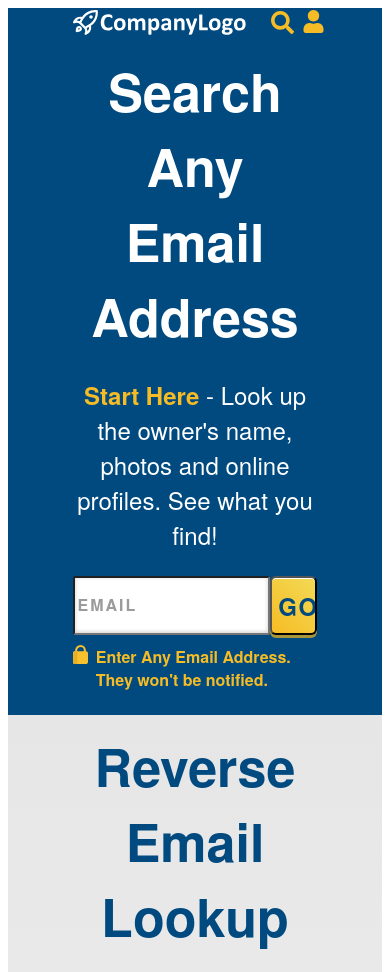
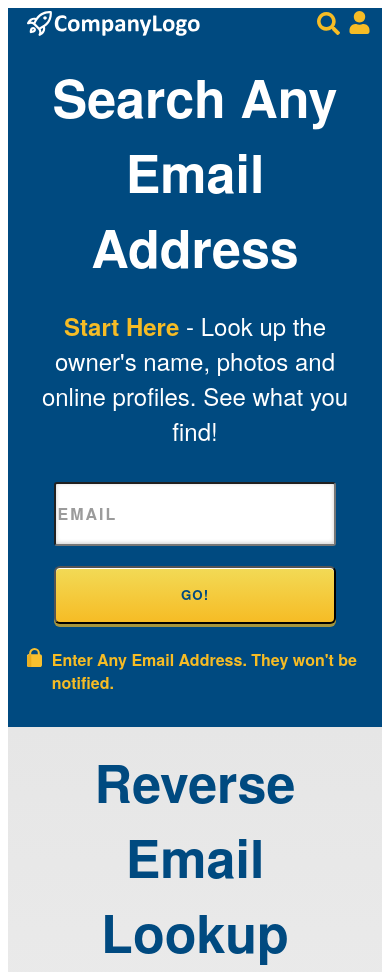
Before and after one commit to Jef7/jcamareno-test, a plain HTML site: page index.html in a window 390 px wide. Shown: the top 972 px of the page. Drawn offline with Linux system fonts and the light colour scheme.

Commit message:
Comple Style - Main Single Page
General dising of main (index) page:
- With responsive behavior for different components on form and body content

```diff
--- a/css/main-style.css
+++ b/css/main-style.css
@@ -145,16 +145,6 @@
   margin-right: 40%;
 }
 
-.input-text{
-  background: #FFFFFF;
-  box-shadow: inset 0 -1px 4px 0 rgba(0,0,0,0.20);
-  border-radius: 0.1875em;
-  border-radius: 0.1875em;
-  height: 4em;
-
-}
-
-
 .width-total{
   width: 100%;
 }
@@ -183,7 +173,7 @@
 }
 
 .gradient-yellow-color{
-  background-image: linear-gradient(225deg, #F2DA56 0%, #F6BC25 100%);
+  background-image: linear-gradient(#F2DA56, #F6BC25);
   box-shadow: 0 3px 0 0 #A6953B, inset 0 1px 0 0 #FFFFFF;
   border-radius: 6px;
   border-radius: 6px;
@@ -238,9 +228,55 @@
   flex-grow: 1;
 }
 
+.container-form{
+  width: 100%;
+  height: auto;
+  /* background-color: red; */
+  display: flex;
+  flex-direction: row;
+  justify-content: space-around;
+  flex-flow: wrap;
+}
+
+.box-input{
+  width: 75%;
+  height:4.375em;
+  margin: 10px;
+  box-sizing: border-box;
+  flex-grow: 1;
+
+  background: #FFFFFF;
+  box-shadow: inset 0 -1px 4px 0 rgba(0,0,0,0.20);
+  border-radius: 0.1875em;
+  border-radius: 0.1875em;
+  height: 4em;
+
+  font-size: 16px;
+  color: #9B9B9B;
+  letter-spacing: 2px;
+  line-height: 18px;
+}
+
+.box-submit{
+  width: 20%;
+  height:4.375em;
+  margin: 10px;
+  box-sizing: border-box;
+  flex-grow: 1;
+
+  color: #004A80;
+  letter-spacing: 1px;
+  text-align: center;
+  font-weight: bold;
+}
+
 @media screen and (max-width:1200px){
   .box{
     width: 40%;
+  }
+  .content-center{
+    width: 90%;
+    /* background-color: red; */
   }
 }
 
@@ -248,8 +284,11 @@
   .box{
     width: 90%;
   }
+  .content-center{
+    width: 90%;
+    /* background-color: green; */
   }
-
+}
 
  ::-webkit-input-placeholder { /* Chrome/Opera/Safari */
   font-family: "HelveticaNeue", "Helvetica Neue", "Helvetica";
--- a/index.html
+++ b/index.html
@@ -30,18 +30,17 @@
           </p>
         </div>
 
-        <div class="content-center width-total">
-          <form action="/action_page.php">
-            <div class="together align-between-content" >
-              <input type="email" name="emial"  placeholder="EMAIL" class="input-text" id="width-90">
-              <input class="gradient-yellow-color text-blue-color bold-text" id="width-10" type="submit" value="GO!">
-            </div>
-          </form>
+        <div class="">
+            <form class="content-center width-total container-form">
+                <input type="email" name="emial"  placeholder="EMAIL" class="box-input">
+                <input class="gradient-yellow-color box-submit" type="submit" value="GO!">
+            </form>
+          <div class="align-left-content">
+            <img src="assets/SVGs/lock.svg" alt="LockLogo" class="lock-Logo">
+            <a class="text-yellow-color bold-text">Enter Any Email Address. They won't be notified.</a>
+          </div>
         </div>
-        <div class="align-left-content">
-          <img src="assets/SVGs/lock.svg" alt="LockLogo" class="lock-Logo">
-          <a class="text-yellow-color bold-text">Enter Any Email Address. They won't be notified.</a>
-        </div>
+
       </div>
 
     </div>
```
Lines whose indentation alone changed are shown as unchanged.
